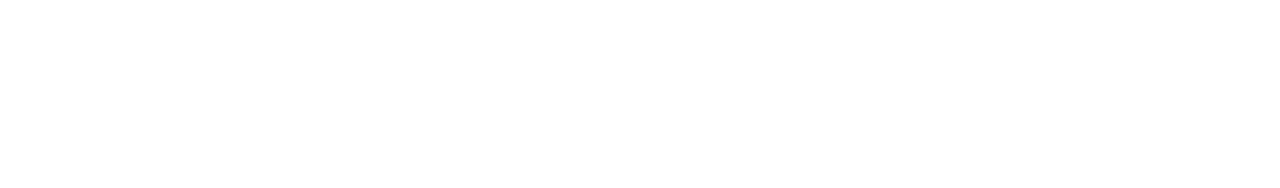
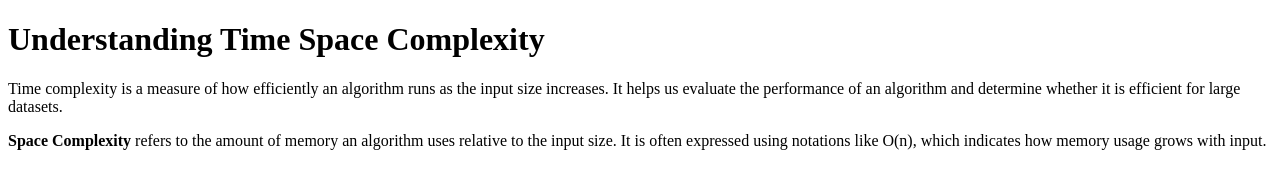
Before and after one commit to acciojob/time-and-space-complexity-Arati-tech2, a website: page main.html in a window 1280 px wide. Drawn offline with Linux system fonts and the light colour scheme.

Commit message:
created a submission

```diff
--- a/main.html
+++ b/main.html
@@ -7,8 +7,19 @@
 </head>
 
 <body>
-	<!-- the entire body must be written by student -->
-    <script type="text/javascript" src="./script.js">
+
+    <h1>Understanding Time Space Complexity</h1>
+
+    <p>
+        Time complexity is a measure of how efficiently an algorithm runs as the input size increases. It helps us evaluate the performance of an algorithm and determine whether it is efficient for large datasets.
+    </p>
+
+    <p>
+        <b>Space Complexity</b> refers to the amount of memory an algorithm uses relative to the input size. It is often expressed using notations like O(n), which indicates how memory usage grows with input.
+    </p>
+
+<script type="text/javascript" src="./script.js">
+
 </script>
 
 </body>
```
